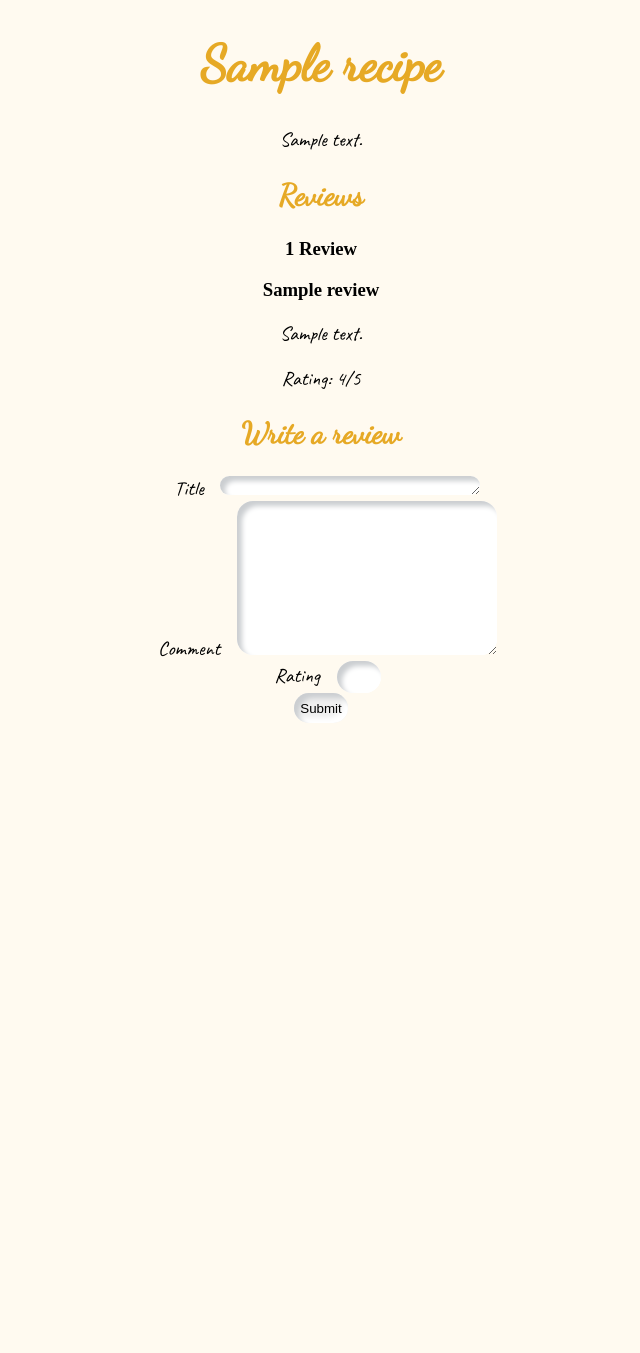
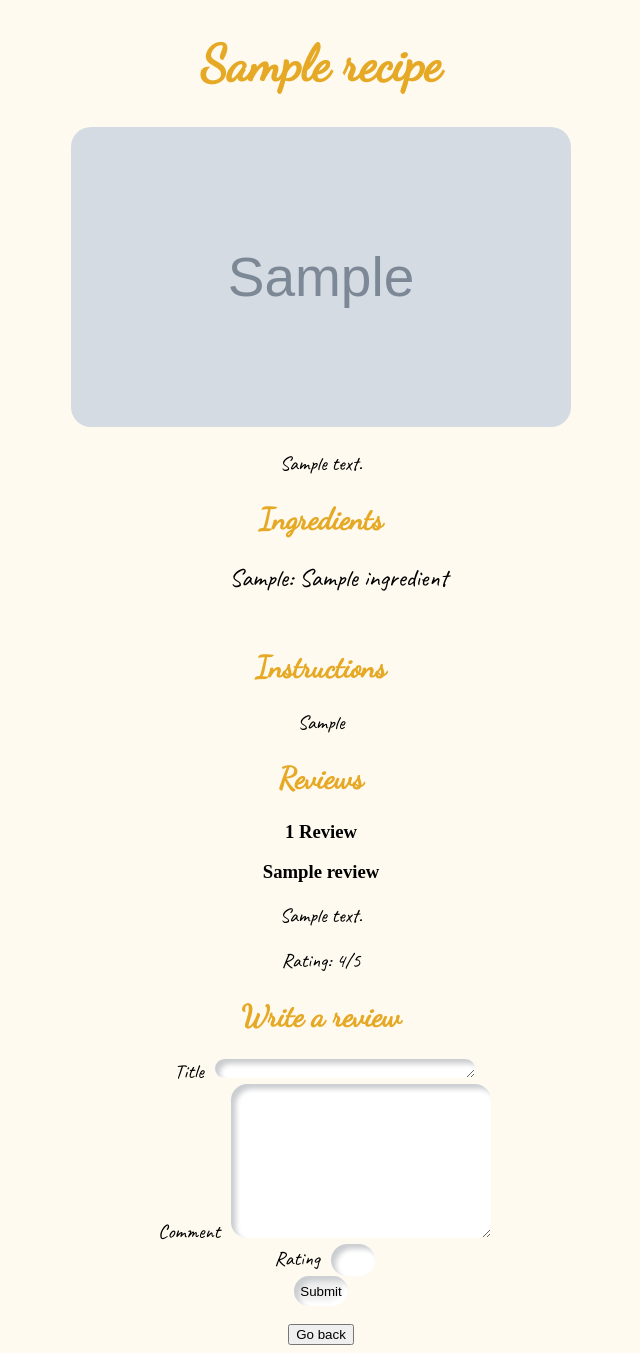
Before and after one commit to cbongard90/django-recipes, a Django app: page /recipe/1/ in a window 1280 px wide. Shown: the whole page, without its empty margins (319-959 px from the left). Before the commit the page ends 723 px from the top, so only its background shows below. Run offline with Django 4.2, Linux system fonts and the light colour scheme; tables that the repository leaves empty hold one stand-in row (values such as "Sample post"); grey boxes marked "Sample" are stand-in pictures.

Commit message:
added class to image and updated show

```diff
--- a/static/recipes/style.css
+++ b/static/recipes/style.css
@@ -47,7 +47,7 @@ body {
   font-size: 30px;
  }
 
- img {
+ img.recipe-image {
   width: 150px;
   height: 150px;
   border-radius: 50%;
@@ -96,3 +96,11 @@ p {
   max-width: 700px;
   margin: 0 auto;
 }
+
+#recipe {
+  width: 500px;
+  height: 300px;
+  object-fit: cover;
+  object-position: center;
+  border-radius: 20px;
+}
--- a/templates/recipes/index.html
+++ b/templates/recipes/index.html
@@ -7,7 +7,7 @@
 {% if recipe_list %}
     <ul>
     {% for recipe in recipe_list %}
-        <li><img src="{{recipe.photo.url}}" alt="{{ recipe.name }}"><div id="text"><a href="/recipe/{{ recipe.id }}/">{{ recipe.name }}</a></div></li>
+        <li><img class="recipe-image" src="{{recipe.photo.url}}" alt="{{ recipe.name }}"><div id="text"><a href="/recipe/{{ recipe.id }}/">{{ recipe.name }}</a></div></li>
     {% endfor %}
     </ul>
 {% else %}
--- a/templates/recipes/new_recipe.html
+++ b/templates/recipes/new_recipe.html
@@ -23,5 +23,6 @@
     <input type="submit" value="Submit">
   </form>
 </div>
+<a href="/">Go back</a>
 
 {% endblock %}
--- a/templates/recipes/recipe_detail.html
+++ b/templates/recipes/recipe_detail.html
@@ -1,10 +1,19 @@
 {% extends "base.html" %}
 
 {% block content %}
-
+<div class="container">
   <h1>{{recipe.name}}</h1>
+  <img id="recipe" src="{{recipe.photo.url}}" alt="{{ recipe.name }}">
 
   <p>{{recipe.description}}</p>
+  <h2>Ingredients</h2>
+  <ul>
+    {% for ingredient in recipe.ingredient_set.all %}
+    <li>{{ingredient.quantity}}: {{ingredient.ingredientName}}</li>
+    {% endfor %}
+  </ul>
+  <h2>Instructions</h2>
+  <p>{{recipe.instructions}}</p>
 
 
   <h2>Reviews</h2>
@@ -41,6 +50,10 @@
       <input type="submit" value="Submit">
     </div>
   </form>
+  <br>
+  <a href="/"><button>Go back</button></a>
+</div>
+
 
 
 {% endblock %}
```
Lines whose indentation alone changed are shown as unchanged.
